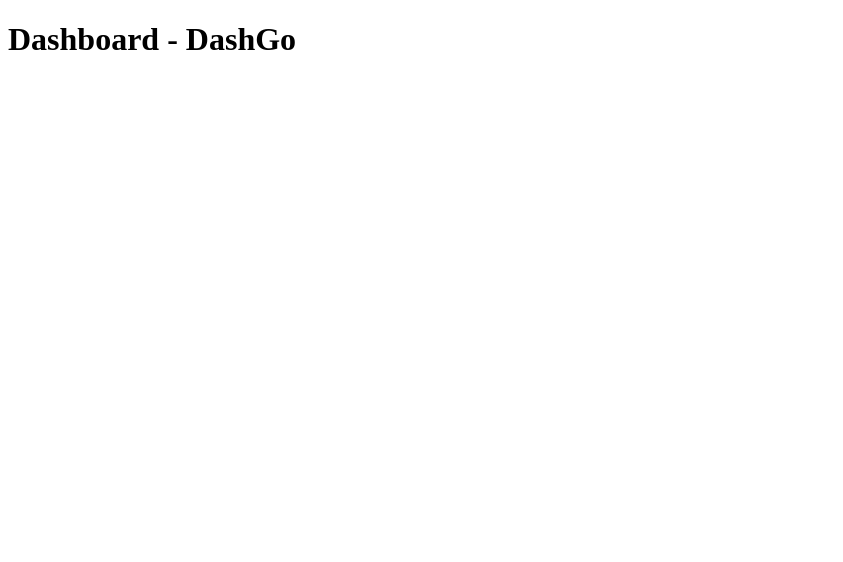
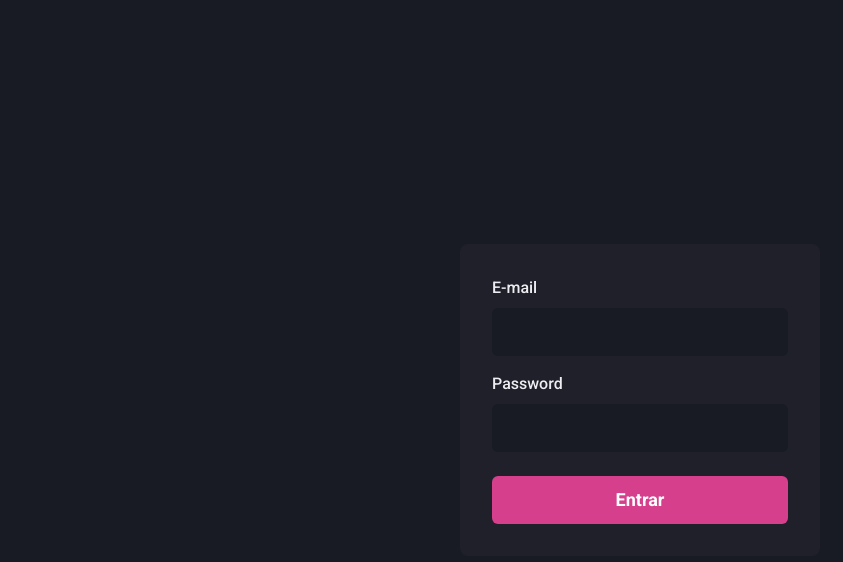
Before and after one commit to israsouzab/dashboard-dashgo, a Next.js app: page / in a window 1280 px wide. Shown: the top 562 px of the page, without its empty margins (0-843 px from the left). Built offline with nearby package versions, Linux system fonts and the light colour scheme.

Commit message:
tela de signin usando chakra-ui

```diff
--- a/package.json
+++ b/package.json
@@ -9,6 +9,11 @@
     "lint": "next lint"
   },
   "dependencies": {
+    "@chakra-ui/core": "^0.8.0",
+    "@chakra-ui/react": "^1.8.8",
+    "@emotion/react": "^11",
+    "@emotion/styled": "^11",
+    "framer-motion": "^6",
     "next": "12.1.5",
     "react": "18.0.0",
     "react-dom": "18.0.0"
--- /dev/null
+++ b/src/components/Form/Input.tsx
@@ -0,0 +1,26 @@
+import { FormControl, FormLabel, Input as ChakraInput, InputProps as ChakraInputProps } from '@chakra-ui/react'
+
+interface InputProps extends ChakraInputProps {
+   name: string
+   label: string
+}
+
+export default function Input ({ label, name, ...rest }: InputProps) {
+   return (
+      <FormControl>
+         {!!label && <FormLabel htmlFor={name}>{label}</FormLabel>}
+         <ChakraInput
+            name={name}
+            id={name}
+            focusBorderColor='pink.500'
+            background='gray.900'
+            variant='filled'
+            _hover={{
+               background: 'gray.900'
+            }}
+            size='lg'
+            {...rest}
+         />
+      </FormControl>
+   )
+}
--- a/src/pages/_app.tsx
+++ b/src/pages/_app.tsx
@@ -1,7 +1,13 @@
+import { ChakraProvider } from '@chakra-ui/react'
 import { AppProps } from 'next/app'
+import { theme } from '../styles/theme'
 
 function MyApp ({ Component, pageProps }: AppProps) {
-  return <Component {...pageProps} />
+  return (
+    <ChakraProvider theme={theme}>
+      <Component {...pageProps} />
+    </ChakraProvider>
+  )
 }
 
 export default MyApp
--- /dev/null
+++ b/src/pages/_document.tsx
@@ -0,0 +1,19 @@
+import Document, { Head, Html, Main, NextScript } from 'next/document'
+
+export default class MyDocument extends Document {
+   render () {
+      return (
+         <Html lang='pt-br'>
+            <Head>
+               <title>DashGo</title>
+               <link rel="preconnect" href="https://fonts.gstatic.com" />
+               <link href="https://fonts.googleapis.com/css2?family=Roboto:wght@400;500;700&display=swap" rel="stylesheet" />
+            </Head>
+            <body>
+               <Main />
+               <NextScript />
+            </body>
+         </Html>
+      )
+   }
+}
--- a/src/pages/index.tsx
+++ b/src/pages/index.tsx
@@ -1,5 +1,36 @@
-export default function Home () {
+import { Button, Flex, Stack } from '@chakra-ui/react'
+import Input from '../components/Form/Input'
+
+export default function SignIn () {
   return (
-    <h1>Dashboard - DashGo</h1>
+    <Flex
+      width='100vw'
+      height='100vh'
+      alignItems='center'
+      justifyContent='center'
+    >
+      <Flex
+        as='form'
+        width='100%'
+        maxWidth={360}
+        background='gray.800'
+        padding='8'
+        borderRadius={8}
+        flexDirection='column'
+      >
+        <Stack spacing='4'>
+          <Input name='email' type='email' label='E-mail' />
+          <Input name='password' type='password' label='Password' />
+        </Stack>
+        <Button
+          type='submit'
+          marginTop='6'
+          colorScheme='pink'
+          size='lg'
+        >
+          Entrar
+        </Button>
+      </Flex>
+    </Flex>
   )
 }
--- /dev/null
+++ b/src/styles/theme.ts
@@ -0,0 +1,30 @@
+import { extendTheme } from '@chakra-ui/react'
+
+export const theme = extendTheme({
+   colors: {
+      gray: {
+         "900": "#181b23",
+         "800": "#1f2029",
+         "700": "#353646",
+         "600": "#4b4d63",
+         "500": "#616480",
+         "400": "#797d9a",
+         "300": "#9699b0",
+         "200": "#b3b5c6",
+         "100": "#d1d2dc",
+         "50": "#eeeef2"
+      }
+   },
+   fonts: {
+      heading: 'Roboto, sans-serif',
+      body: 'Roboto, sans-serif'
+   },
+   styles: {
+      global: {
+         body: {
+            bg: 'gray.900',
+            color: 'gray.50'
+         }
+      }
+   }
+})
```
Also changed, not shown: 1 other file (tests, documents, lock files or other folders).
